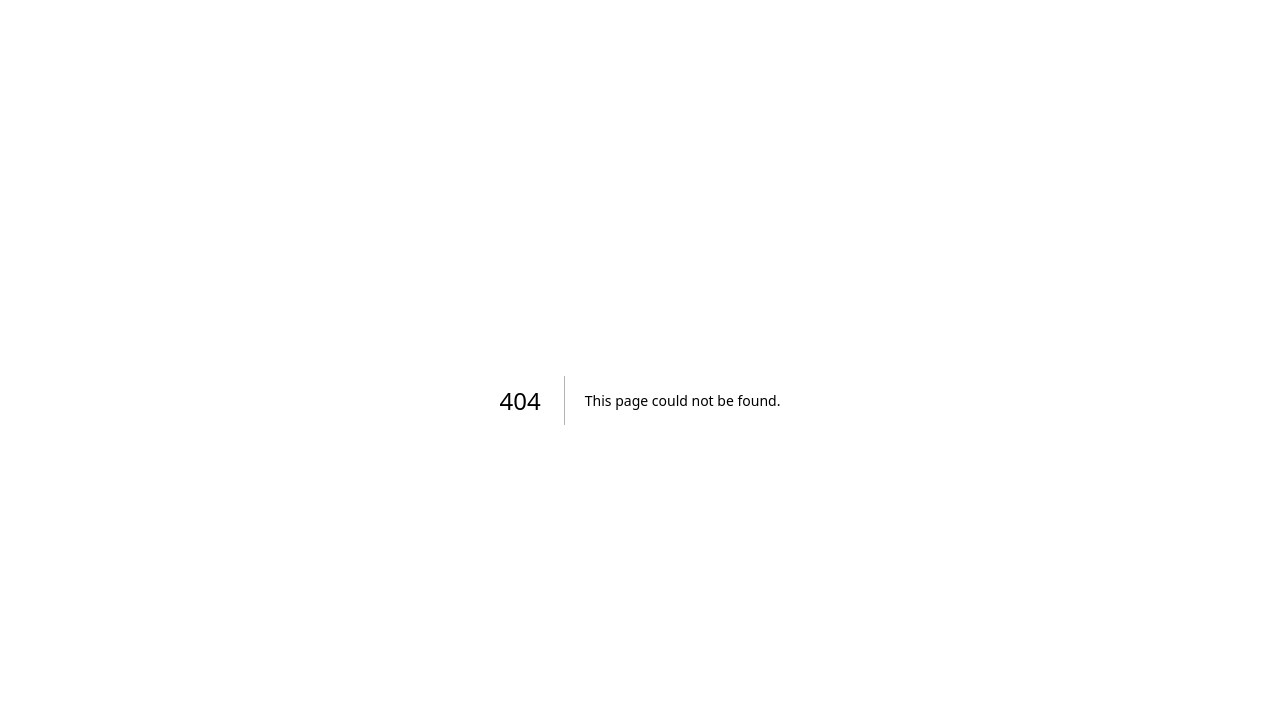
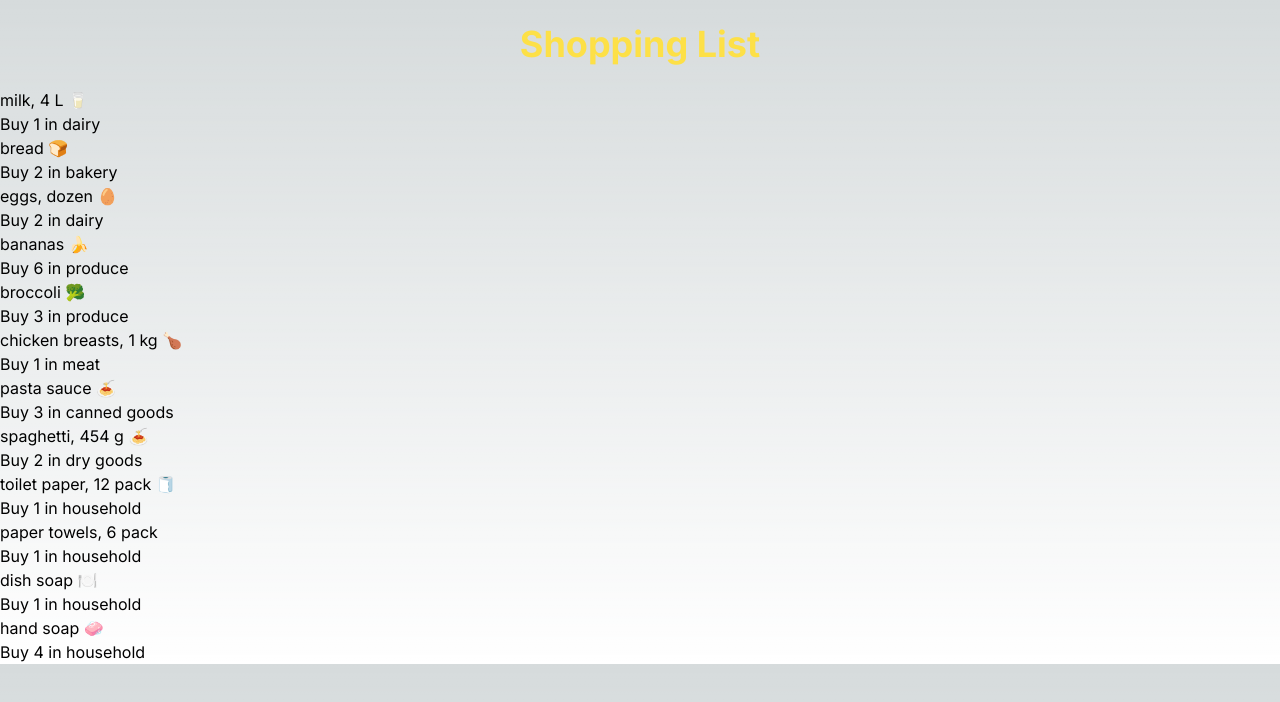
Before and after one commit to kimdy0124/cprg306-assignments, a Next.js app: page /week3 in a window 1280 px wide. Before the commit this address had no page. Shown: the top 702 px of the page. Built offline with nearby package versions, Linux system fonts and the light colour scheme.

Commit message:
week 3 assginment
Haven't done CSS yet

```diff
--- a/app/StudentInfo/StudentInfo.jsx
+++ b/app/StudentInfo/StudentInfo.jsx
@@ -1,8 +1,8 @@
 export default function StudentInfo() {
   return (
     <div>
-      <h1>DAVID KIM</h1>
-      <h1>CPRG306-F</h1>
+      <h1>Your Name: DAVID KIM</h1>
+      <h1>Your course section: CPRG306-F</h1>
       <a href="https://github.com/kimdy0124"> Link to my github </a>
     </div>
   );
--- a/app/page.js
+++ b/app/page.js
@@ -5,9 +5,10 @@ export default function HomePage() {
 
   return(
     <div>
-      <h1>CPRG Assignment</h1>
+      <h1 className="text-center text-4xl font-bold" >CPRG 306: Web Development 2 - Assignments</h1>
       <StudentInfo></StudentInfo>
       <Link href="/week2">week2</Link>
+      <Link href="/week3">week3</Link>
     </div>
   );
 }
--- a/app/week2/page.js
+++ b/app/week2/page.js
@@ -1,9 +1,12 @@
 import StudentInfo from "../StudentInfo/StudentInfo";
+import Link from 'next/link';
+
 export default function Check() {
   return(
     <div>
-      <h1 class="text-center">My Shopping List</h1>
+      <h1 className="text-center text-4xl font-bold text-blue-500">My Shopping List</h1>
       <StudentInfo></StudentInfo>
+      <Link href="/">Back to HomePage</Link>
     </div>
   );
 }
--- /dev/null
+++ b/app/week3/item-list.js
@@ -0,0 +1,140 @@
+import Item from "./item";
+
+export default function ItemList() {
+  const item1 = {
+    name: "milk, 4 L 🥛",
+    quantity: 1,
+    category: "dairy",
+  };
+
+  const item2 = {
+    name: "bread 🍞",
+    quantity: 2,
+    category: "bakery",
+  };
+
+  const item3 = {
+    name: "eggs, dozen 🥚",
+    quantity: 2,
+    category: "dairy",
+  };
+
+  const item4 = {
+    name: "bananas 🍌",
+    quantity: 6,
+    category: "produce",
+  };
+
+  const item5 = {
+    name: "broccoli 🥦",
+    quantity: 3,
+    category: "produce",
+  };
+
+  const item6 = {
+    name: "chicken breasts, 1 kg 🍗",
+    quantity: 1,
+    category: "meat",
+  };
+
+  const item7 = {
+    name: "pasta sauce 🍝",
+    quantity: 3,
+    category: "canned goods",
+  };
+
+  const item8 = {
+    name: "spaghetti, 454 g 🍝",
+    quantity: 2,
+    category: "dry goods",
+  };
+
+  const item9 = {
+    name: "toilet paper, 12 pack 🧻",
+    quantity: 1,
+    category: "household",
+  };
+
+  const item10 = {
+    name: "paper towels, 6 pack",
+    quantity: 1,
+    category: "household",
+  };
+
+  const item11 = {
+    name: "dish soap 🍽️",
+    quantity: 1,
+    category: "household",
+  };
+
+  const item12 = {
+    name: "hand soap 🧼",
+    quantity: 4,
+    category: "household",
+  };
+
+  return (
+    <>
+      <Item
+        name={item1.name}
+        quantity={item1.quantity}
+        category={item1.category}
+      />
+      <Item
+        name={item2.name}
+        quantity={item2.quantity}
+        category={item2.category}
+      />
+      <Item
+        name={item3.name}
+        quantity={item3.quantity}
+        category={item3.category}
+      />
+      <Item
+        name={item4.name}
+        quantity={item4.quantity}
+        category={item4.category}
+      />
+      <Item
+        name={item5.name}
+        quantity={item5.quantity}
+        category={item5.category}
+      />
+      <Item
+        name={item6.name}
+        quantity={item6.quantity}
+        category={item6.category}
+      />
+      <Item
+        name={item7.name}
+        quantity={item7.quantity}
+        category={item7.category}
+      />
+      <Item
+        name={item8.name}
+        quantity={item8.quantity}
+        category={item8.category}
+      />
+      <Item
+        name={item9.name}
+        quantity={item9.quantity}
+        category={item9.category}
+      />
+      <Item
+        name={item10.name}
+        quantity={item10.quantity}
+        category={item10.category}
+      />
+      <Item
+        name={item11.name}
+        quantity={item11.quantity}
+        category={item11.category}
+      />
+      <Item
+        name={item12.name}
+        quantity={item12.quantity}
+        category={item12.category}
+      />
+    </>
+  );
+};
--- /dev/null
+++ b/app/week3/item.js
@@ -0,0 +1,8 @@
+export default function Item({ name, quantity, category }) {
+  return (
+    <div>
+        <p>{name}</p>
+        <p>Buy {quantity} in {category}</p>
+    </div>
+  );
+}
--- /dev/null
+++ b/app/week3/page.js
@@ -0,0 +1,12 @@
+import ItemList from "./item-list";
+
+export default function Page() {
+  return (
+    <main>
+      <h1 className="text-4xl font-bold m-6 text-center text-yellow-300">
+        Shopping List
+      </h1>
+      <ItemList />
+    </main>
+  );
+}
```
